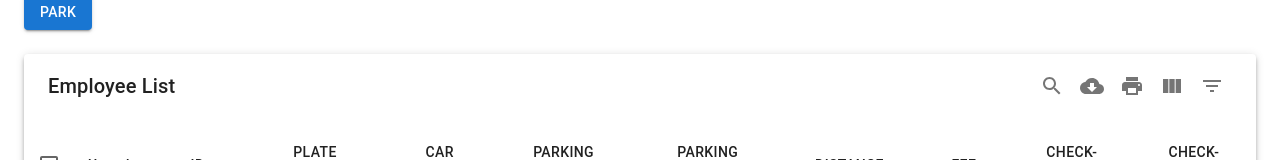
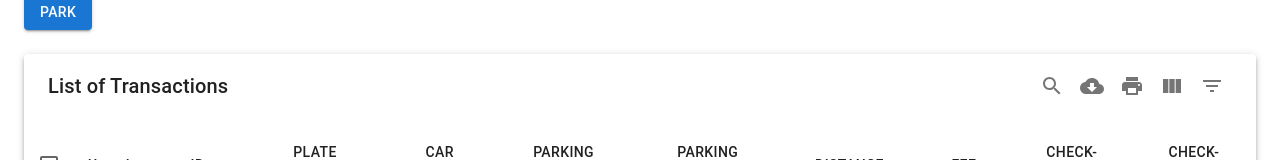
Before and after one commit to edrsn27/parkingv2, a Next.js app: page / in a window 1280 px wide. Shown: the part 425-585 px from the top of the page. Built offline with nearby package versions, Linux system fonts and the light colour scheme.

Commit message:
update transaction list header

```diff
--- a/components/Transactions/Index.js
+++ b/components/Transactions/Index.js
@@ -88,10 +88,10 @@ export default function DataTable(props) {
     },
   ];
   return (
-    <div style={{ height: 1000, width: "100%" }}>
+    <div style={{ height: "auto", width: "100%" }}>
       {transactions && (
         <MUIDataTable
-          title={"Employee List"}
+          title={"List of Transactions"}
           data={transactions}
           columns={columns}
         />
```
